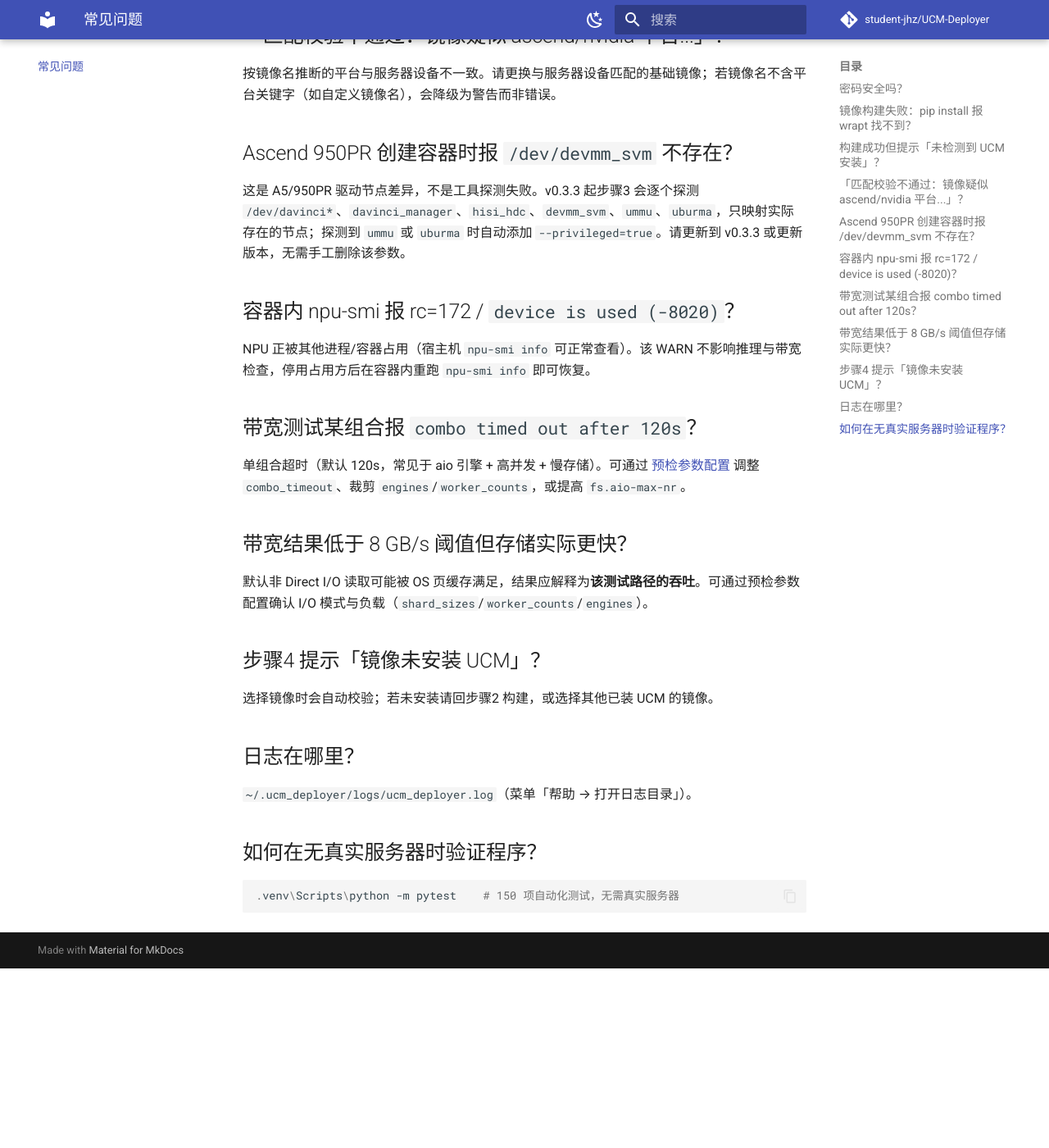
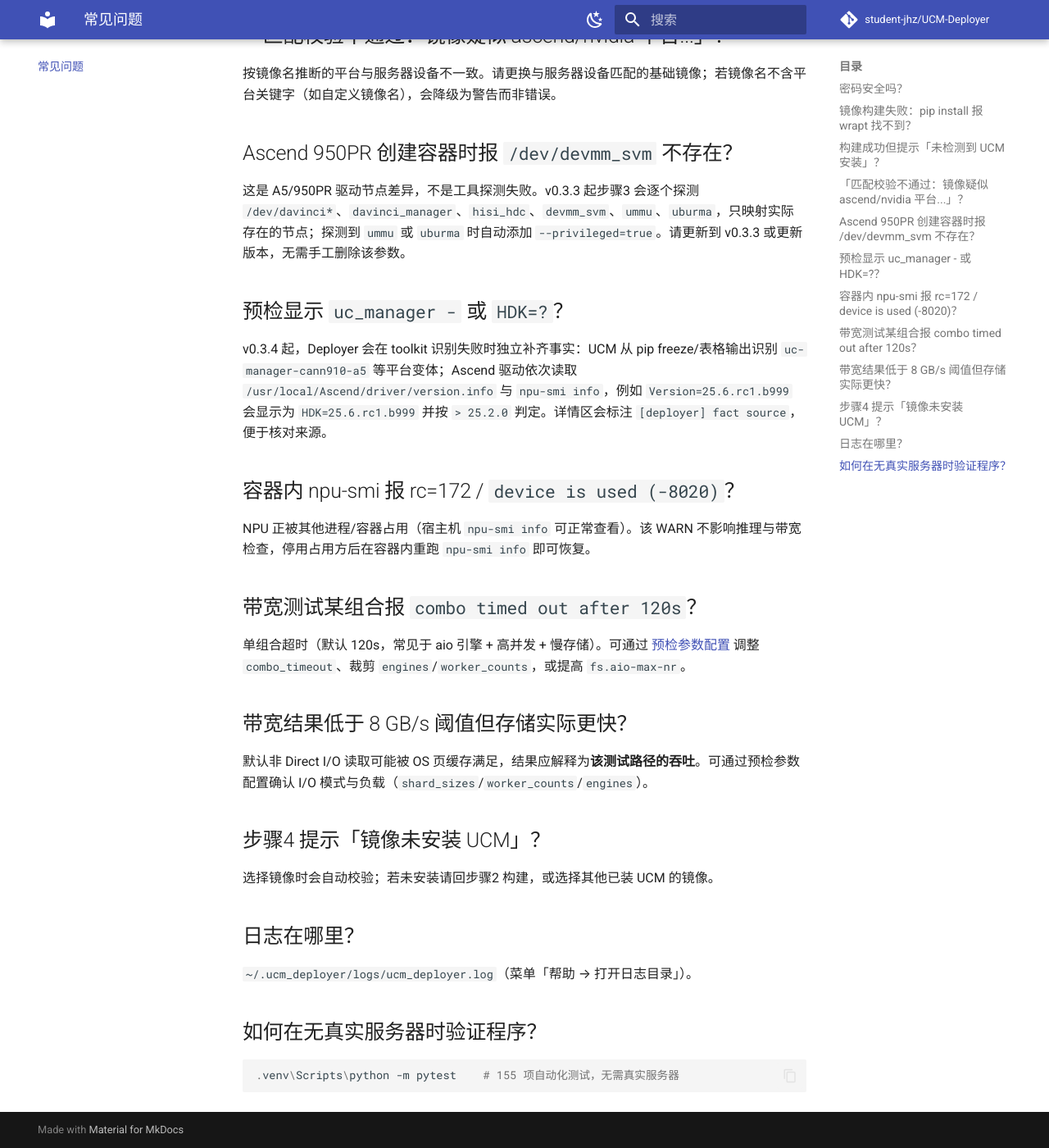
Before and after one commit to student-jhz/UCM-Deployer, an MkDocs documentation site: the page built from docs/guide/faq.md, in a window 1280 px wide and 1400 px high, scrolled down 679 px. Shown: the whole window at 82% size. Built offline with MkDocs 1.6.1 and Material for MkDocs 9.7.7, drawn with Linux system fonts in a browser that asks for light colours; comment, search, counter and statistics services are not loaded; before the commit the page ends 1860 px from its top, so only the background shows below that.

````diff
--- a/docs/guide/faq.md
+++ b/docs/guide/faq.md
@@ -19,6 +19,10 @@ UCM 包名存在**平台变体**（如 `uc-manager-cann910-a2`）。本工具按
 ## Ascend 950PR 创建容器时报 `/dev/devmm_svm` 不存在？
 
 这是 A5/950PR 驱动节点差异，不是工具探测失败。v0.3.3 起步骤3 会逐个探测 `/dev/davinci*`、`davinci_manager`、`hisi_hdc`、`devmm_svm`、`ummu`、`uburma`，只映射实际存在的节点；探测到 `ummu` 或 `uburma` 时自动添加 `--privileged=true`。请更新到 v0.3.3 或更新版本，无需手工删除该参数。
+
+## 预检显示 `uc_manager -` 或 `HDK=?`？
+
+v0.3.4 起，Deployer 会在 toolkit 识别失败时独立补齐事实：UCM 从 pip freeze/表格输出识别 `uc-manager-cann910-a5` 等平台变体；Ascend 驱动依次读取 `/usr/local/Ascend/driver/version.info` 与 `npu-smi info`，例如 `Version=25.6.rc1.b999` 会显示为 `HDK=25.6.rc1.b999` 并按 `> 25.2.0` 判定。详情区会标注 `[deployer] fact source`，便于核对来源。
 
 ## 容器内 npu-smi 报 rc=172 / `device is used (-8020)`？
 
@@ -43,5 +47,5 @@ NPU 正被其他进程/容器占用（宿主机 `npu-smi info` 可正常查看
 ## 如何在无真实服务器时验证程序？
 
 ```powershell
-.venv\Scripts\python -m pytest    # 150 项自动化测试，无需真实服务器
+.venv\Scripts\python -m pytest    # 155 项自动化测试，无需真实服务器
 ```
--- a/docs/index.html
+++ b/docs/index.html
@@ -276,7 +276,7 @@ footer {
     <a class="btn btn-primary" href="#quickstart">快速开始</a>
     <a class="btn btn-outline" href="https://github.com/student-jhz/UCM-Deployer/releases/latest/download/UCM-Deployer.exe">下载 EXE</a>
   </div>
-  <p class="meta">当前版本 v0.3.3 · 支持 Ascend NPU · NVIDIA GPU · Linux 服务器 · Docker</p>
+  <p class="meta">当前版本 v0.3.4 · 支持 Ascend NPU · NVIDIA GPU · Linux 服务器 · Docker</p>
 </header>
 
 <div class="container">
@@ -295,7 +295,7 @@ footer {
     <div class="card"><h3>镜像导入</h3><p>支持本地 tar 包上传，也支持输入镜像仓库地址，按目标架构拉取后自动导入服务器。</p></div>
     <div class="card"><h3>按需构建</h3><p>仅在基础镜像未安装 UCM 时上传 wrapt、UCM、ucm-toolkit whl 并构建新镜像。</p></div>
     <div class="card"><h3>命令透明</h3><p>所有 Docker 命令先完整展示，允许编辑，再执行，避免黑盒操作。</p></div>
-    <div class="card"><h3>环境预检</h3><p>显式选择容器，检查驱动、内核、共享内存、AIO 与存储带宽，输出中文排查建议。</p></div>
+    <div class="card"><h3>环境预检</h3><p>显式选择容器，检查驱动、内核、共享内存、AIO 与存储带宽；UCM 与驱动版本支持多来源补齐。</p></div>
     <div class="card"><h3>运维善后</h3><p>按关键字筛选并清理容器或镜像，删除前展示完整对象列表。</p></div>
   </div>
   <figure class="figure">
--- a/pyproject.toml
+++ b/pyproject.toml
@@ -1,6 +1,6 @@
 [project]
 name = "ucm-deployer"
-version = "0.3.3"
+version = "0.3.4"
 description = "UCM (Unified Cache Management) 安装与环境预检工具：镜像准备、容器准备和容器内预检"
 requires-python = ">=3.9"
 
--- a/ucm_deployer/version.py
+++ b/ucm_deployer/version.py
@@ -1,4 +1,4 @@
 # -*- coding: utf-8 -*-
 """应用名称与版本号。"""
 APP_NAME = "UCM Deployer"
-__version__ = "0.3.3"
+__version__ = "0.3.4"
````
Also changed, not shown: README.md (+3 -3 lines), docs/architecture.md (+1 -1 lines), docs/guide/step4.md (+4 -2 lines), docs/index.md (+1 -1 lines), docs/用户手册.md (+2 -2 lines), scripts/release_notes_template.md (+6 -6 lines), docs/screenshots/step1-servers.png, docs/screenshots/step2-build.png, docs/screenshots/step3-container.png, docs/screenshots/step4-precheck.png, 1 other file.
